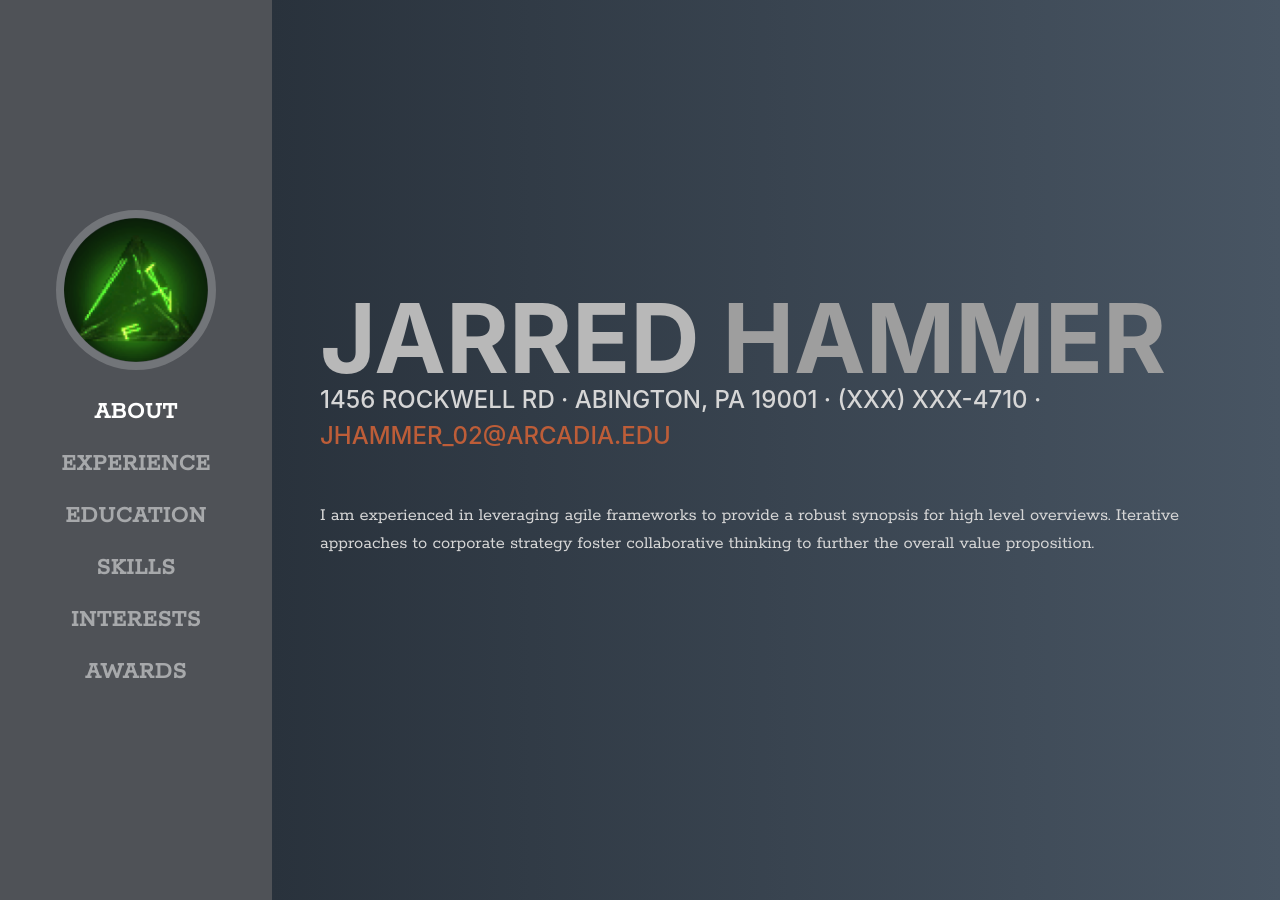
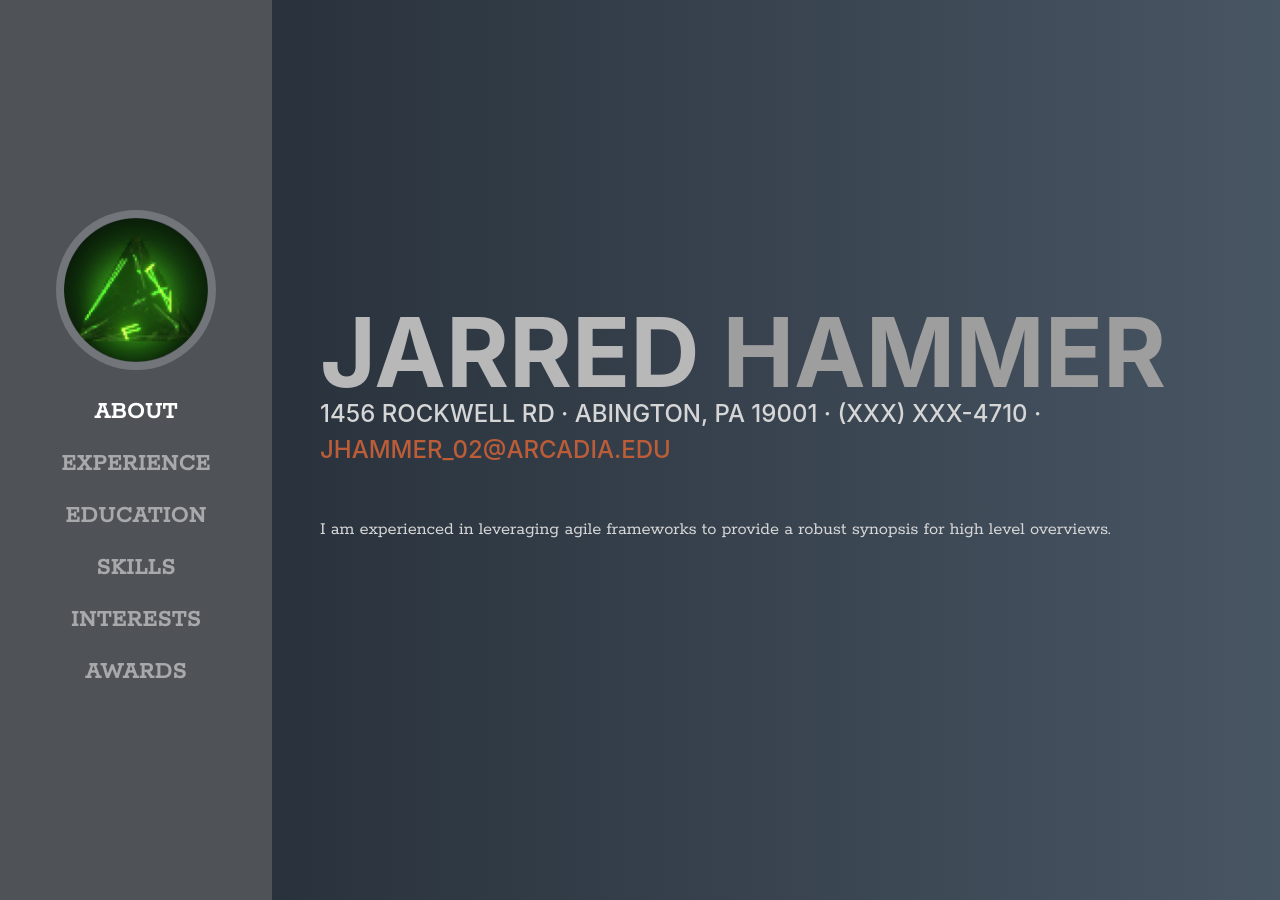
Before and after one commit to palatus/palatus.github.io, a Jekyll site: the page built from index.html, in a window 1280 px wide and 900 px high. Built offline with Jekyll 4.4.1, drawn with Linux system fonts in a browser that asks for light colours; some web fonts are replaced.

```diff
--- a/Gemfile
+++ b/Gemfile
@@ -15,7 +15,7 @@ gem "minima", "~> 2.0"
 
 # If you want to use GitHub Pages, remove the "gem "jekyll"" above and
 # uncomment the line below. To upgrade, run `bundle update github-pages`.
- gem "github-pages", group: :jekyll_plugins
+gem "github-pages", group: :jekyll_plugins
 
 # If you have any plugins, put them here!
 group :jekyll_plugins do
--- a/_config.yml
+++ b/_config.yml
@@ -25,7 +25,7 @@ description: >- # this means to ignore newlines until "baseurl:"
   line in _config.yml. It will appear in your document head meta (for
   Google search results) and in your feed.xml site description.
 baseurl: "" # the subpath of your site, e.g. /blog
-url: "https://Palatus.github.io"
+url: ""
 twitter_username: jekyllrb
 github_username:  jekyll
 
--- a/_includes/info.html
+++ b/_includes/info.html
@@ -8,7 +8,7 @@
         <div class="subheading mb-5">1456 Rockwell Rd · Abington, PA 19001 · (XXX) XXX-4710 ·
           <a href="mailto:name@email.com">jhammer_02@arcadia.edu</a>
         </div>
-        <p class="lead mb-5">I am experienced in leveraging agile frameworks to provide a robust synopsis for high level overviews. Iterative approaches to corporate strategy foster collaborative thinking to further the overall value proposition.</p>
+        <p class="lead mb-5">I am experienced in leveraging agile frameworks to provide a robust synopsis for high level overviews.</p>
 
       </div>
     </section>
```
